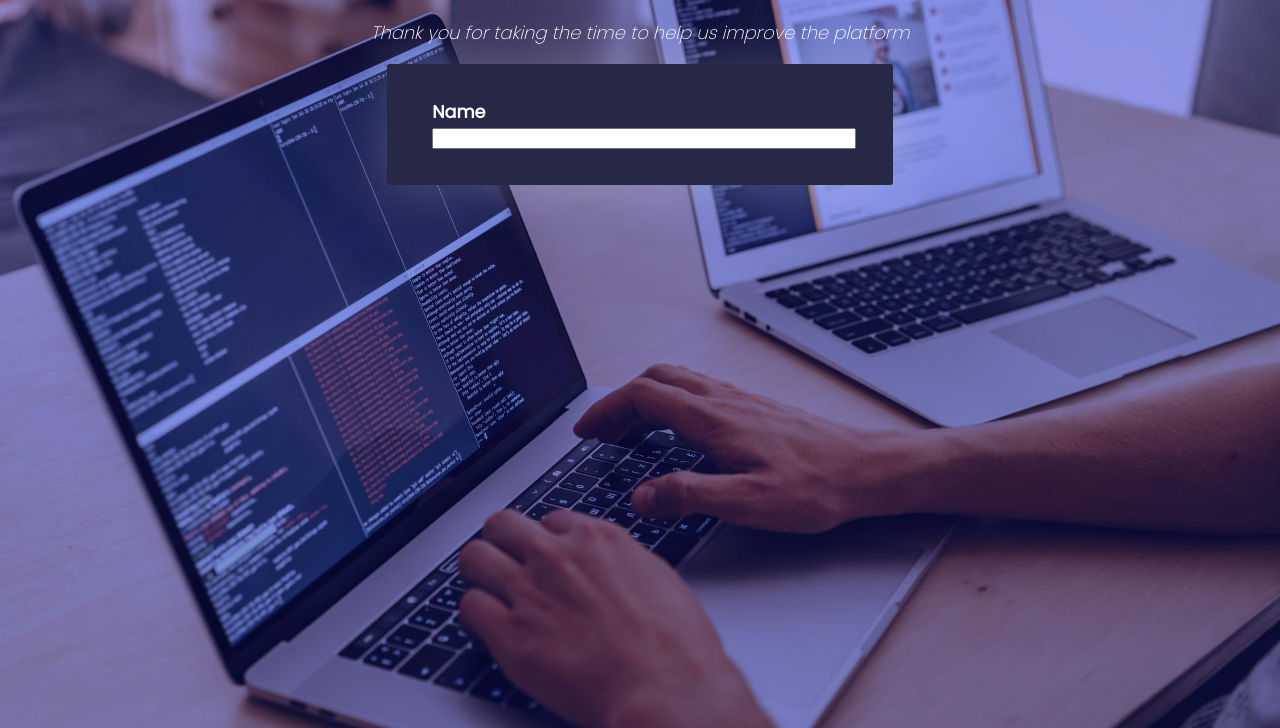
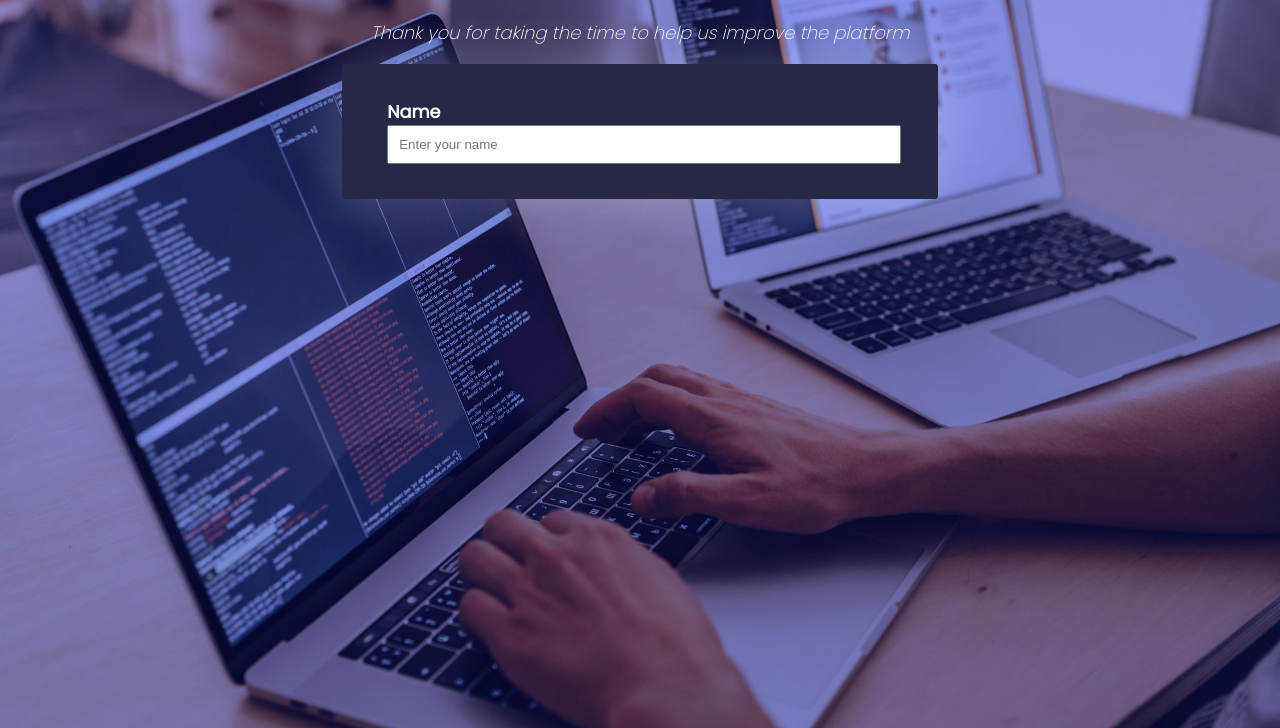
Before and after one commit to huzaifa1712/free-code-camp, a plain HTML site: page responsive-web-design/survey-form/index.html in a window 1280 px wide. Shown: the part 72-800 px from the top of the page. Drawn offline with Linux system fonts and the light colour scheme.

Commit message:
Change styling for label/form

```diff
--- a/responsive-web-design/survey-form/index.html
+++ b/responsive-web-design/survey-form/index.html
@@ -19,8 +19,9 @@
     <p id = "description">Thank you for taking the time to help us improve the platform</p>
 
     <form id = "survey-form">
-        <label for = "name">Name</label>
-        <input type = "text" id = "name">
+        <label for = "name">Name <input type = "text" id = "name" placeholder="Enter your name"> </label>
+
+
 
     </form>
 
--- a/responsive-web-design/survey-form/style.css
+++ b/responsive-web-design/survey-form/style.css
@@ -10,11 +10,12 @@
 }
 
 #survey-form{
-    box-sizing: border-box;
+    /*box-sizing: border-box;*/
     text-align: left;
     padding:35px 45px;
+    overflow: visible;
     background-color: var(--form-bg-color);
-    width:40%;
+    max-width:40%;
     margin: 0 auto;
     border: 0px solid black;
     border-radius: 3px;
@@ -37,8 +38,11 @@ label{
     font-weight:bold;
     display: block;
     font-size:1.1em;
+    margin-right:1.2vw;
+
 }
 
 input[type=text]{
     width:100%;
+    padding:10px;
 }
```
